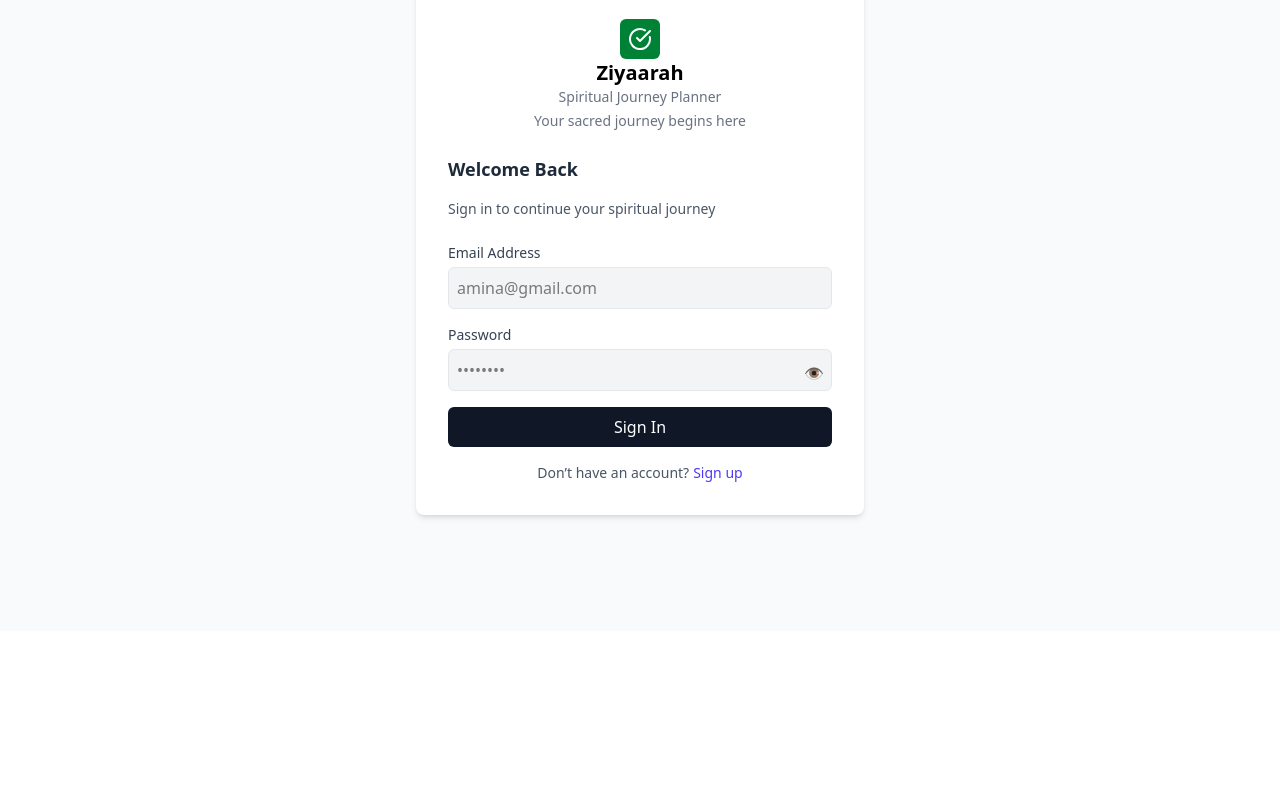
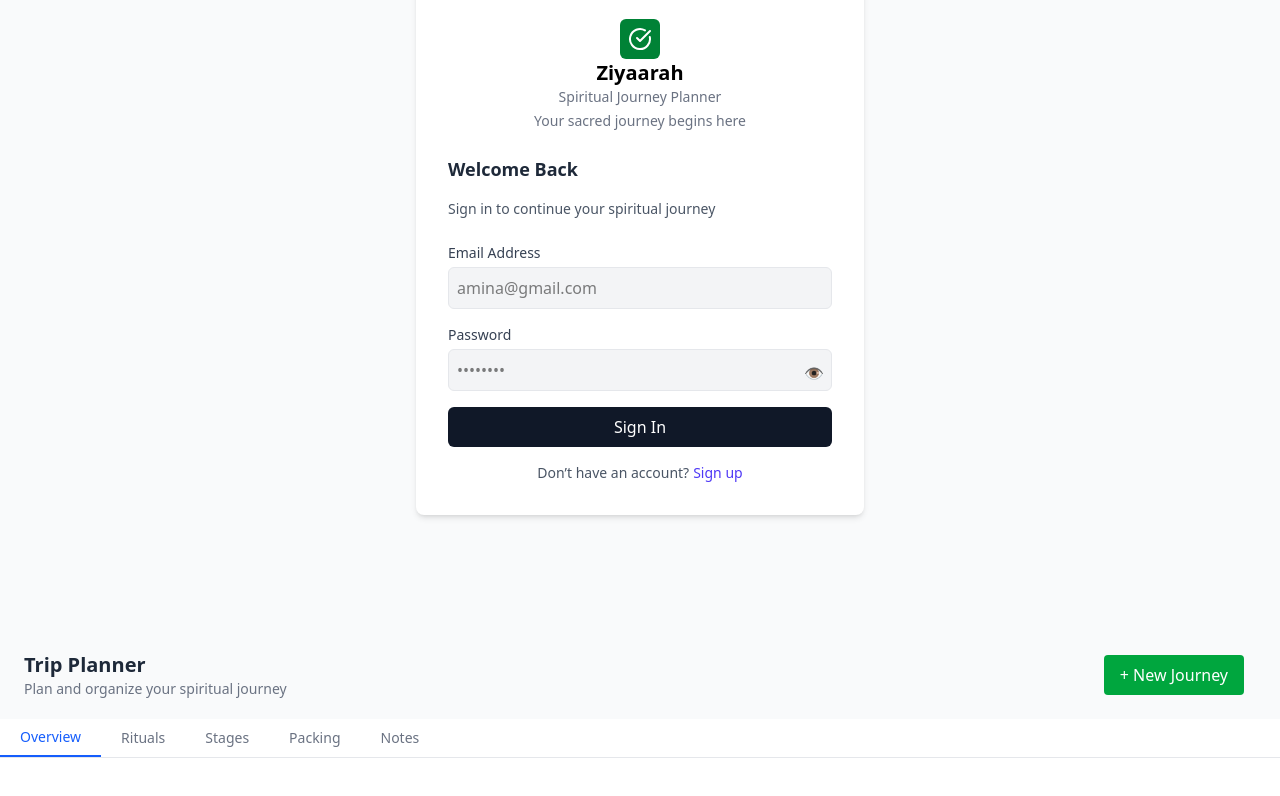
Before and after one commit to Ziyaarah/Ziyaraah_frontend, a React (Vite) app in the folder client/: page /tripPlanner in a window 1280 px wide. Shown: the part 4333-5129 px from the top of the page. Before the commit the page ends 4964 px from the top, so only its background shows below. Built offline with nearby package versions, Linux system fonts and the light colour scheme.

Commit message:
TripPlanner

```diff
--- a/client/src/App.jsx
+++ b/client/src/App.jsx
@@ -4,6 +4,7 @@ import Sigin from './pages/Sigin'
 import Header from './component/Header/header'
 import Sidebar from './component/Sidebar/sidebar'
 import Home from './pages/Home'
+import TripPlanner from './pages/TripPlanner'
 
 export default function App() {
   return (
@@ -13,6 +14,7 @@ export default function App() {
       <Sidebar/>
       <Signup/>
       <Sigin/>
+      <TripPlanner/>
     </div>
   )
 }
--- /dev/null
+++ b/client/src/component/CreateJourney.jsx
@@ -0,0 +1,100 @@
+import React, { useState } from 'react';
+
+const CreateJourney = () => {
+  const [formData, setFormData] = useState({
+    name: '',
+    type: 'Umrah',
+    startDate: '',
+    endDate: '',
+  });
+
+  const handleChange = (e) => {
+    setFormData({ ...formData, [e.target.name]: e.target.value });
+  };
+
+  const handleSubmit = (e) => {
+    e.preventDefault();
+    console.log('Journey Created:', formData);
+    // You can add API call here
+  };
+
+  return (
+    <div className="max-w-md mx-auto bg-white shadow-lg rounded-lg p-6">
+      <h2 className="text-lg font-semibold mb-4">Create New Journey</h2>
+      <form onSubmit={handleSubmit} className="space-y-4">
+
+
+        <div>
+          <label className="block text-sm font-medium mb-1">Journey Name</label>
+          <input
+            type="text"
+            name="name"
+            placeholder="e.g., Umrah 2024"
+            value={formData.name}
+            onChange={handleChange}
+            className="w-full border border-gray-300 rounded px-3 py-2"
+            required
+          />
+        </div>
+
+
+        <div>
+          <label className="block text-sm font-medium mb-1">Journey Type</label>
+          <select
+            name="type"
+            value={formData.type}
+            onChange={handleChange}
+            className="w-full border border-gray-300 rounded px-3 py-2"
+          >
+            <option value="Umrah">Umrah</option>
+            <option value="Hajj">Hajj</option>
+          </select>
+        </div>
+
+
+        <div className="flex space-x-4">
+          <div className="flex-1">
+            <label className="block text-sm font-medium mb-1">Start Date</label>
+            <input
+              type="date"
+              name="startDate"
+              value={formData.startDate}
+              onChange={handleChange}
+              className="w-full border border-gray-300 rounded px-3 py-2"
+              required
+            />
+          </div>
+          <div className="flex-1">
+            <label className="block text-sm font-medium mb-1">End Date</label>
+            <input
+              type="date"
+              name="endDate"
+              value={formData.endDate}
+              onChange={handleChange}
+              className="w-full border border-gray-300 rounded px-3 py-2"
+              required
+            />
+          </div>
+        </div>
+
+
+        <div className="flex justify-end space-x-3 pt-4">
+          <button
+            type="button"
+            className="px-4 py-2 border rounded text-gray-600 bg-gray-100 hover:bg-gray-200"
+          >
+            Cancel
+          </button>
+          <button
+            type="submit"
+            className="px-4 py-2 bg-green-600 text-white rounded hover:bg-green-700"
+          >
+            Create Journey
+          </button>
+        </div>
+      </form>
+    </div>
+  );
+};
+
+export default CreateJourney;
--- a/client/src/component/Sidebar/Sidebar.jsx
+++ b/client/src/component/Sidebar/Sidebar.jsx
@@ -32,7 +32,7 @@ const Sidebar = () => {
           <Home className="w-5 h-5" />
           Dashboard
         </a>
-        <a href="#" className="flex items-center gap-3 px-4 py-2 text-gray-700 hover:bg-gray-100 rounded-lg">
+        <a href="" className="flex items-center gap-3 px-4 py-2 text-gray-700 hover:bg-gray-100 rounded-lg">
           <Calendar className="w-5 h-5" />
           Trip Planner
         </a>
--- a/client/src/main.jsx
+++ b/client/src/main.jsx
@@ -3,11 +3,14 @@ import { createRoot } from 'react-dom/client'
 import './index.css'
 import App from './App.jsx'
 import ReactDOM from 'react-dom/client';
+import { BrowserRouter } from 'react-router-dom';
+
 
 createRoot(document.getElementById('root')).render(
-
+  <BrowserRouter>
 
   <StrictMode>
     <App />
   </StrictMode>,
+  </BrowserRouter>
 )
--- /dev/null
+++ b/client/src/pages/TripPlanner.jsx
@@ -0,0 +1,83 @@
+import {
+  Sticker as Sticky,
+  Plus,
+  List,
+  LogOut,
+  LogIn,
+  UserPlus,
+} from "lucide-react";
+import React from "react";
+import { Link, useLocation, useNavigate } from "react-router-dom";
+
+import CreateJourney from "../component/CreateJourney";
+
+export default function TripPlanner (){
+      const { pathname } = useLocation();
+       const navigate = useNavigate();
+
+
+  // Sample trip data
+  const tripData = {
+    title: "Umrah 2024 - Spring",
+    subtitle: "Omrah Pilgrimage",
+    startDate: "3/14/2024",
+    endDate: "3/21/2024",
+    ritualsCount: 1,
+    stagesCount: 4,
+    progress: 41
+  };
+
+  const handleBackClick = () => navigate(-1);
+  const handleEditTrip = () => console.log("Edit trip clicked");
+
+    return (
+<>
+<div className="bg-gray-50  px-6 py-4 flex items-center justify-between">
+    <div>
+    <h1 className="text-xl font-bold text-gray-800"> Trip Planner</h1>
+    <p className="text-sm text-gray-500"> Plan and organize your spiritual journey</p>
+    </div>
+     <Link
+                  to="/CreateJourney"
+                  className={`flex items-center gap-1 px-3 py-2 rounded-md transition-colors ${pathname === "/CreateJourney"
+                      ? "bg-yellow-100 text-yellow-700"
+                      : "hover:bg-green-100 text-gray-700"
+                    }`}
+                >
+
+                   <button
+            type="submit"
+            className="px-4 py-2 bg-green-600 text-white rounded hover:bg-green-700"
+          >
+            + New Journey
+          </button>
+                </Link>
+</div>
+
+
+      {/* Navigation tabs */}
+      <div className="flex border-b border-gray-200 mb-6">
+        <button className="px-5 py-2 text-sm font-medium text-blue-600 border-b-2 border-blue-600">
+          Overview
+        </button>
+        <button className="px-5 py-2 text-sm font-medium text-gray-500 hover:text-gray-700">
+          Rituals
+        </button>
+        <button className="px-5 py-2 text-sm font-medium text-gray-500 hover:text-gray-700">
+          Stages
+        </button>
+        <button className="px-5 py-2 text-sm font-medium text-gray-500 hover:text-gray-700">
+          Packing
+        </button>
+        <button className="px-5 py-2 text-sm font-medium text-gray-500 hover:text-gray-700">
+          Notes
+        </button>
+      </div>
+
+
+
+
+
+</>
+)
+}
```
